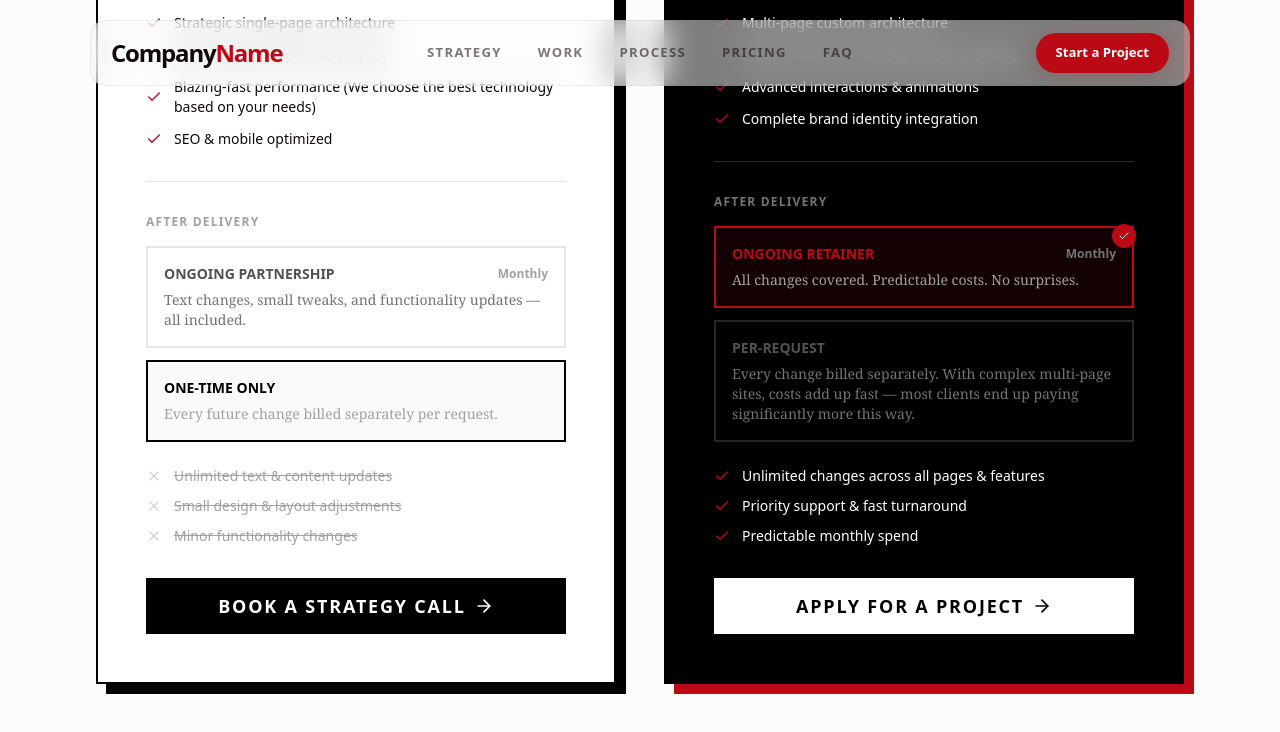
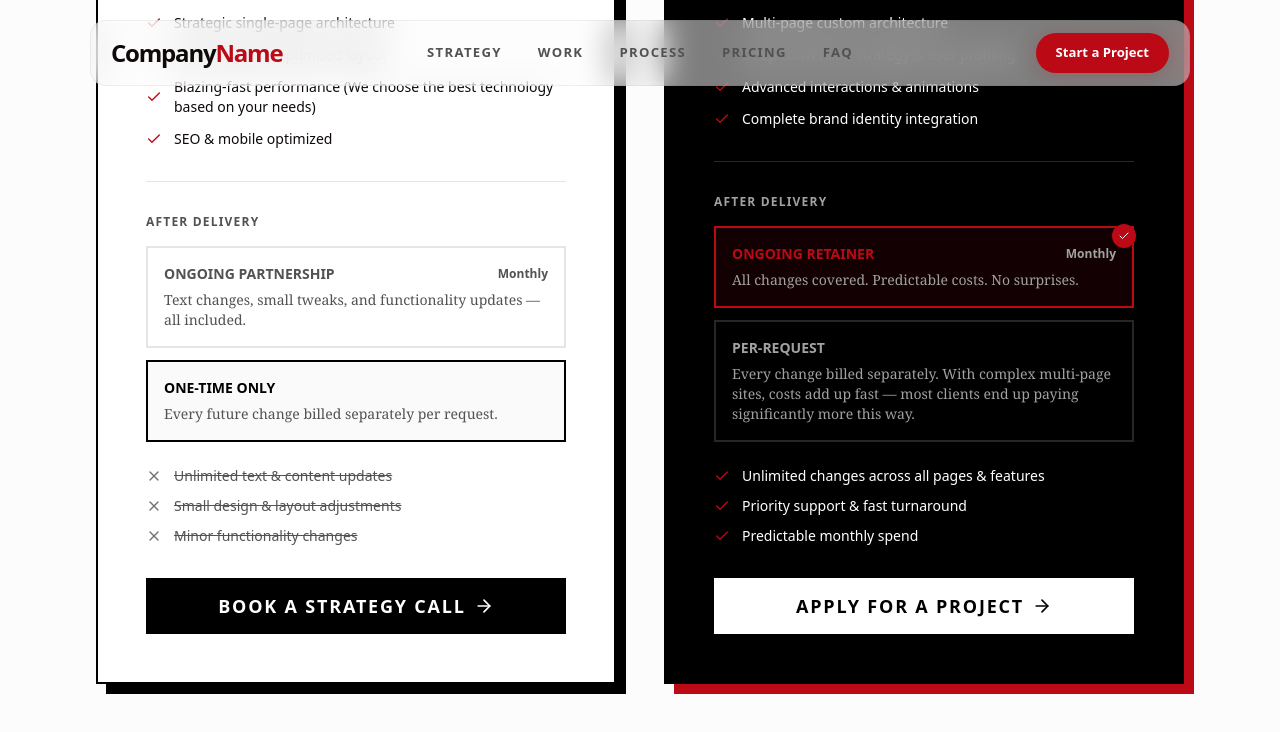
Before and after one commit to P1T0NN/omnilabs-frontend, a SvelteKit app: page / in a window 1280 px wide. Both pictures are taken after a click on the button 356 px from the left and 7937 px from the top of the page. Shown: the part 7537-8269 px from the top of the page. Built offline with nearby package versions, Linux system fonts and the light colour scheme.

Commit message:
Fixed accessibility performance

```diff
--- a/src/routes/+layout.svelte
+++ b/src/routes/+layout.svelte
@@ -12,7 +12,11 @@
 
 <svelte:head><link rel="icon" href={favicon} /></svelte:head>
 
-<Header />
-{@render children()}
+<header>
+	<Header />
+</header>
+<main id="main-content">
+	{@render children()}
+</main>
 <Footer />
 <Toaster richColors />
--- a/src/shared/components/pages/(unprotected)/contact/contact-left-content.svelte
+++ b/src/shared/components/pages/(unprotected)/contact/contact-left-content.svelte
@@ -30,14 +30,14 @@
             <span class="animate-ping absolute inline-flex h-full w-full rounded-full bg-primary opacity-75"></span>
             <span class="relative inline-flex rounded-full h-2 w-2 bg-primary"></span>
         </span>
-		<span class="font-sans text-xs font-bold tracking-widest uppercase text-neutral-600">
+		<span class="font-sans text-xs font-bold tracking-widest uppercase text-neutral-700">
 			We open 2 new project slots per quarter
 		</span>
 	</div>
 
 	<!-- Secondary contact options -->
 	<div class="border-t border-neutral-200 pt-8">
-		<p class="mb-4 font-sans text-sm text-neutral-500">Prefer to talk first?</p>
+		<p class="mb-4 font-sans text-sm text-neutral-600">Prefer to talk first?</p>
 		<div class="flex flex-col gap-4 items-start">
 			<a
 				href="https://cal.com"
--- a/src/shared/components/pages/(unprotected)/contact/contact-right-content.svelte
+++ b/src/shared/components/pages/(unprotected)/contact/contact-right-content.svelte
@@ -119,7 +119,7 @@
             {/if}
 		</Button>
 
-		<p class="mt-2 text-center font-sans text-xs leading-relaxed text-neutral-400">
+		<p class="mt-2 text-center font-sans text-xs leading-relaxed text-neutral-600">
 			We'll review your brief and respond with a custom strategy outline within 24 hours.
 			<br />No spam. No hard sell. Just an honest conversation.
 		</p>
--- a/src/shared/components/pages/(unprotected)/root/cta-section.svelte
+++ b/src/shared/components/pages/(unprotected)/root/cta-section.svelte
@@ -16,7 +16,7 @@
 				Your next customer is one website away.
 			</h2>
 
-			<p class="mb-12 max-w-xl text-lg text-neutral-400">
+			<p class="mb-12 max-w-xl text-lg text-neutral-600">
 				Whether you need a high-converting micro-site or a full enterprise platform, we're ready to build the website your business actually deserves.
 			</p>
 
--- a/src/shared/components/pages/(unprotected)/root/pricing-section/pricing-section.svelte
+++ b/src/shared/components/pages/(unprotected)/root/pricing-section/pricing-section.svelte
@@ -17,7 +17,7 @@
 				>How We Work</span
 			>
 			<h2 class="mb-4 font-serif text-6xl italic md:text-8xl">Two paths. No middle.</h2>
-			<p class="mx-auto max-w-2xl font-sans text-lg text-neutral-500">
+			<p class="mx-auto max-w-2xl font-sans text-lg text-neutral-600">
 				We either build you a focused, high-converting micro-site or architect a full-scale digital
 				platform. We don't do "medium". Every project is a one-time investment with the option to
 				add ongoing partnership.
@@ -26,7 +26,7 @@
 
 		<div class="mb-16 flex items-center justify-center gap-3">
 			<div class="h-px w-12 bg-black"></div>
-			<span class="font-sans text-xs font-bold tracking-widest text-neutral-400 uppercase">One-time payment · Optional monthly partnership</span>
+			<span class="font-sans text-xs font-bold tracking-widest text-neutral-600 uppercase">One-time payment · Optional monthly partnership</span>
 			<div class="h-px w-12 bg-black"></div>
 		</div>
 
@@ -60,7 +60,7 @@
 
 				<!-- Partnership Toggle -->
 				<div class="mb-8 border-t border-neutral-200 pt-8">
-					<h4 class="mb-4 font-sans text-xs font-bold tracking-widest uppercase text-neutral-400">
+					<h4 class="mb-4 font-sans text-xs font-bold tracking-widest uppercase text-neutral-600">
 						After Delivery
 					</h4>
 
@@ -79,9 +79,9 @@
 								>
 									Ongoing Partnership
 								</span>
-								<span class="font-sans text-xs font-bold text-neutral-400">Monthly</span>
+								<span class="font-sans text-xs font-bold text-neutral-600">Monthly</span>
 							</div>
-							<p class="text-sm text-neutral-500">
+							<p class="text-sm text-neutral-600">
 								Text changes, small tweaks, and functionality updates — all included.
 							</p>
 
@@ -104,12 +104,12 @@
 								<span
 									class="font-sans text-sm font-bold uppercase {!partnershipSelected
 										? 'text-black'
-										: 'text-neutral-400'}"
+										: 'text-neutral-600'}"
 								>
 									One-time Only
 								</span>
 							</div>
-							<p class="text-sm text-neutral-400">
+							<p class="text-sm text-neutral-600">
 								Every future change billed separately per request.
 							</p>
 						</button>
@@ -121,9 +121,9 @@
 							{#if partnershipSelected}
 								<CheckIcon class="h-4 w-4 shrink-0 text-primary" />
 							{:else}
-								<XIcon class="h-4 w-4 shrink-0 text-neutral-300" />
+								<XIcon class="h-4 w-4 shrink-0 text-neutral-500" />
 							{/if}
-							<span class={partnershipSelected ? 'text-black' : 'text-neutral-400 line-through'}>
+							<span class={partnershipSelected ? 'text-black' : 'text-neutral-600 line-through'}>
 								Unlimited text & content updates
 							</span>
 						</div>
@@ -131,9 +131,9 @@
 							{#if partnershipSelected}
 								<CheckIcon class="h-4 w-4 shrink-0 text-primary" />
 							{:else}
-								<XIcon class="h-4 w-4 shrink-0 text-neutral-300" />
+								<XIcon class="h-4 w-4 shrink-0 text-neutral-500" />
 							{/if}
-							<span class={partnershipSelected ? 'text-black' : 'text-neutral-400 line-through'}>
+							<span class={partnershipSelected ? 'text-black' : 'text-neutral-600 line-through'}>
 								Small design & layout adjustments
 							</span>
 						</div>
@@ -141,9 +141,9 @@
 							{#if partnershipSelected}
 								<CheckIcon class="h-4 w-4 shrink-0 text-primary" />
 							{:else}
-								<XIcon class="h-4 w-4 shrink-0 text-neutral-300" />
+								<XIcon class="h-4 w-4 shrink-0 text-neutral-500" />
 							{/if}
-							<span class={partnershipSelected ? 'text-black' : 'text-neutral-400 line-through'}>
+							<span class={partnershipSelected ? 'text-black' : 'text-neutral-600 line-through'}>
 								Minor functionality changes
 							</span>
 						</div>
@@ -180,7 +180,7 @@
 
 				<!-- Partnership Toggle -->
 				<div class="mb-8 border-t border-neutral-800 pt-8">
-					<h4 class="mb-4 font-sans text-xs font-bold tracking-widest uppercase text-neutral-500">
+					<h4 class="mb-4 font-sans text-xs font-bold tracking-widest uppercase text-neutral-400">
 						After Delivery
 					</h4>
 
@@ -195,11 +195,11 @@
 								<span
 									class="font-sans text-sm font-bold uppercase {enterprisePartnershipSelected
 										? 'text-primary'
-										: 'text-neutral-500'}"
+										: 'text-neutral-400'}"
 								>
 									Ongoing Retainer
 								</span>
-								<span class="font-sans text-xs font-bold text-neutral-500">Monthly</span>
+								<span class="font-sans text-xs font-bold text-neutral-400">Monthly</span>
 							</div>
 							<p class="text-sm text-neutral-400">
 								All changes covered. Predictable costs. No surprises.
@@ -224,12 +224,12 @@
 								<span
 									class="font-sans text-sm font-bold uppercase {!enterprisePartnershipSelected
 										? 'text-white'
-										: 'text-neutral-600'}"
+										: 'text-neutral-400'}"
 								>
 									Per-Request
 								</span>
 							</div>
-							<p class="text-sm text-neutral-500">
+							<p class="text-sm text-neutral-400">
 								Every change billed separately. With complex multi-page sites, costs add up fast — most clients end up paying significantly more this way.
 							</p>
 						</button>
@@ -241,9 +241,9 @@
 							{#if enterprisePartnershipSelected}
 								<CheckIcon class="h-4 w-4 shrink-0 text-primary" />
 							{:else}
-								<XIcon class="h-4 w-4 shrink-0 text-neutral-600" />
+								<XIcon class="h-4 w-4 shrink-0 text-neutral-500" />
 							{/if}
-							<span class={enterprisePartnershipSelected ? 'text-white' : 'text-neutral-500 line-through'}>
+							<span class={enterprisePartnershipSelected ? 'text-white' : 'text-neutral-400 line-through'}>
 								Unlimited changes across all pages & features
 							</span>
 						</div>
@@ -251,9 +251,9 @@
 							{#if enterprisePartnershipSelected}
 								<CheckIcon class="h-4 w-4 shrink-0 text-primary" />
 							{:else}
-								<XIcon class="h-4 w-4 shrink-0 text-neutral-600" />
+								<XIcon class="h-4 w-4 shrink-0 text-neutral-500" />
 							{/if}
-							<span class={enterprisePartnershipSelected ? 'text-white' : 'text-neutral-500 line-through'}>
+							<span class={enterprisePartnershipSelected ? 'text-white' : 'text-neutral-400 line-through'}>
 								Priority support & fast turnaround
 							</span>
 						</div>
@@ -261,9 +261,9 @@
 							{#if enterprisePartnershipSelected}
 								<CheckIcon class="h-4 w-4 shrink-0 text-primary" />
 							{:else}
-								<XIcon class="h-4 w-4 shrink-0 text-neutral-600" />
+								<XIcon class="h-4 w-4 shrink-0 text-neutral-500" />
 							{/if}
-							<span class={enterprisePartnershipSelected ? 'text-white' : 'text-neutral-500 line-through'}>
+							<span class={enterprisePartnershipSelected ? 'text-white' : 'text-neutral-400 line-through'}>
 								Predictable monthly spend
 							</span>
 						</div>
--- a/src/shared/components/pages/(unprotected)/root/process-section.svelte
+++ b/src/shared/components/pages/(unprotected)/root/process-section.svelte
@@ -43,7 +43,7 @@
         <div class="grid grid-cols-1 gap-0 md:grid-cols-4">
             {#each steps as step, i}
                 <div use:reveal={{ delay: i * 120 }} class="group relative border-t-2 border-black pt-8 {i > 0 ? 'md:border-l-2 md:border-t-2 md:pl-8' : ''} {i === 0 ? 'z-40' : i === 1 ? 'z-30' : i === 2 ? 'z-20' : ''}">
-                    <span class="mb-4 block font-sans text-5xl font-black text-neutral-400 transition-colors group-hover:text-primary">
+                    <span class="mb-4 block font-sans text-5xl font-black text-neutral-600 transition-colors group-hover:text-primary">
                         {step.number}
                     </span>
                     <h3 class="mb-3 font-sans text-xl font-bold uppercase">
--- a/src/shared/components/pages/(unprotected)/root/testimonials-section.svelte
+++ b/src/shared/components/pages/(unprotected)/root/testimonials-section.svelte
@@ -53,7 +53,7 @@
                         </div>
                         <div>
                             <p class="font-sans font-black uppercase tracking-tight">{t.author}</p>
-                            <p class="font-sans text-xs text-neutral-500">{t.role}</p>
+                            <p class="font-sans text-xs text-neutral-600">{t.role}</p>
                         </div>
                     </div>
                 </div>
--- a/src/shared/components/ui/footer/footer.svelte
+++ b/src/shared/components/ui/footer/footer.svelte
@@ -44,7 +44,7 @@
                 </ul>
             </div>
         </div>
-        <div class="mt-16 border-t border-white/10 pt-8 flex flex-col items-center justify-between gap-4 font-sans text-xs text-neutral-600 md:flex-row">
+        <div class="mt-16 border-t border-white/10 pt-8 flex flex-col items-center justify-between gap-4 font-sans text-xs text-neutral-400 md:flex-row">
             <span>© {new Date().getFullYear()} {COMPANY_DATA.NAME}. All rights reserved.</span>
             <span class="uppercase tracking-widest">No AI Slop. No Medium Ticket. No Compromises.</span>
         </div>
--- a/src/shared/components/ui/header/header.svelte
+++ b/src/shared/components/ui/header/header.svelte
@@ -33,7 +33,7 @@
 	];
 </script>
 
-<nav
+<nav aria-label="Main navigation"
 	class="fixed top-0 left-0 right-0 z-50 flex justify-center pt-5 transition-all duration-300 {headerClass.scrolled
 		? 'pt-3'
 		: ''}"
@@ -56,7 +56,7 @@
 			{#each navLinks as link}
 				<a
 					href={link.href}
-					class="px-4 py-2 text-[0.82rem] font-bold uppercase tracking-widest text-foreground/55 hover:text-foreground/90 hover:bg-black/4 rounded-xl transition-all duration-150"
+					class="px-4 py-2 text-[0.82rem] font-bold uppercase tracking-widest text-neutral-600 hover:text-foreground hover:bg-black/4 rounded-xl transition-all duration-150"
 				>
 					{link.label}
 				</a>
@@ -78,9 +78,9 @@
 			aria-label="Toggle menu"
 		>
 			{#if headerClass.mobileOpen}
-				<XIcon class="h-5 w-5 text-foreground/80" />
+				<XIcon class="h-5 w-5 text-neutral-700" />
 			{:else}
-				<MenuIcon class="h-5 w-5 text-foreground/80" />
+				<MenuIcon class="h-5 w-5 text-neutral-700" />
 			{/if}
 		</button>
 	</div>
@@ -95,7 +95,7 @@
 				<a
 					href={link.href}
 					onclick={() => (headerClass.mobileOpen = false)}
-					class="px-4 py-4 text-lg font-bold uppercase tracking-widest text-foreground/60 hover:text-foreground hover:bg-black/3 rounded-xl transition-all duration-150 border-b border-black/6 last:border-none"
+					class="px-4 py-4 text-lg font-bold uppercase tracking-widest text-neutral-600 hover:text-foreground hover:bg-black/3 rounded-xl transition-all duration-150 border-b border-black/6 last:border-none"
 				>
 					{link.label}
 				</a>
--- a/src/shared/components/ui/pricing-card/pricing-card.svelte
+++ b/src/shared/components/ui/pricing-card/pricing-card.svelte
@@ -38,7 +38,7 @@
 		</span>
 		<h3 class="mb-2 font-sans text-4xl font-black uppercase">{title}</h3>
 		<p
-			class="font-serif text-xl italic {variant === 'light' ? 'text-neutral-500' : 'text-neutral-400'}"
+			class="font-serif text-xl italic {variant === 'light' ? 'text-neutral-600' : 'text-neutral-400'}"
 		>
 			{subtitle}
 		</p>
```
Also changed, not shown: src/shared/components/pages/(unprotected)/root/hero-section.svelte (+5 -5 lines), src/shared/components/pages/(unprotected)/root/strategy-section.svelte (+7 -7 lines).
